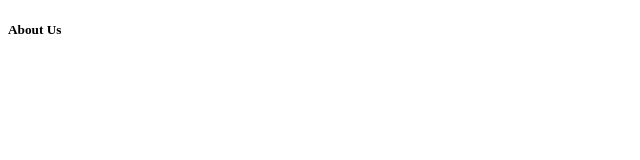
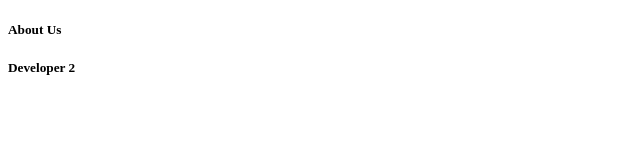
Before and after one commit to karishmadeshmukh/devops_sunbeam_website, a plain HTML site: page Website/aboutUs.html in a window 1280 px wide. Shown: the full height of the page, 0-640 px from the left. Drawn offline with Linux system fonts and the light colour scheme.

Commit message:
aboutUs.html changes done by devloper2

```diff
--- a/Website/aboutUs.html
+++ b/Website/aboutUs.html
@@ -7,5 +7,6 @@
 </head>
 <body>
     <h5>About Us</h5>
+    <h5>Developer 2</h5>
 </body>
 </html>
```
